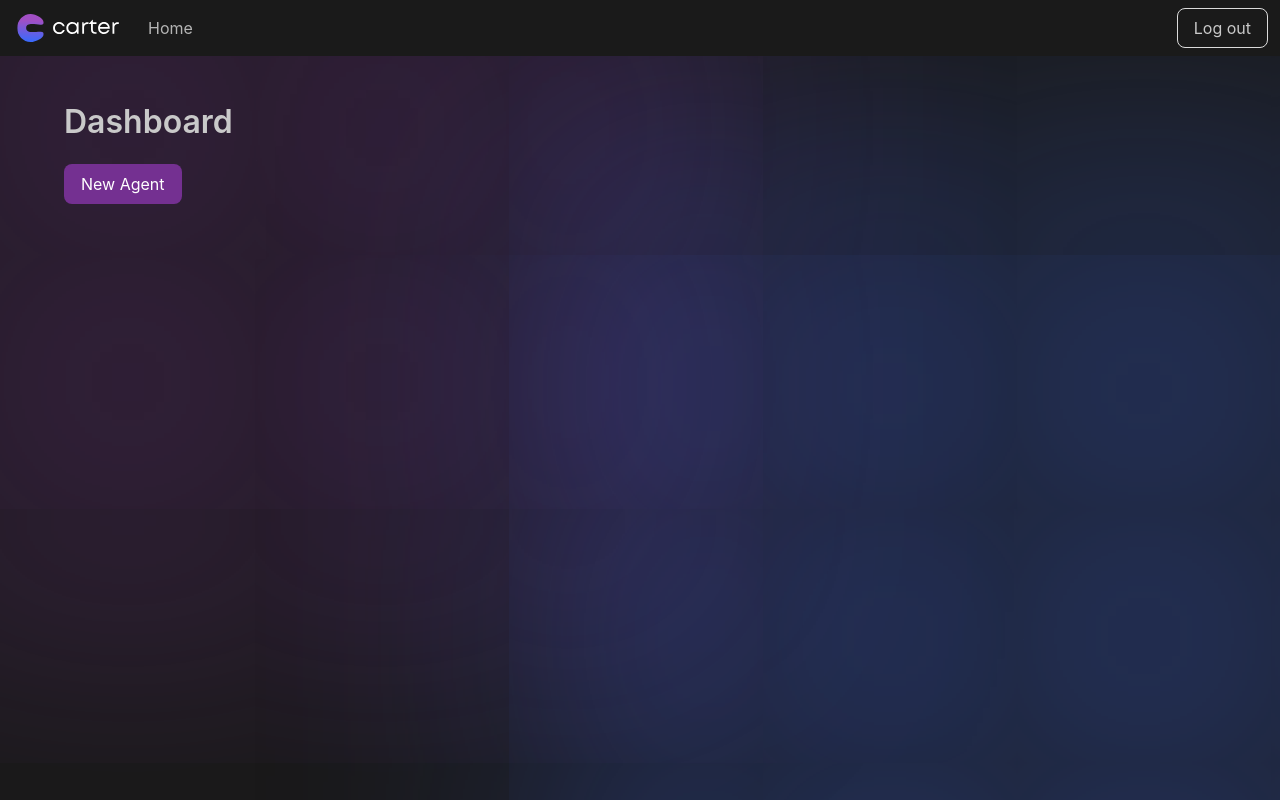
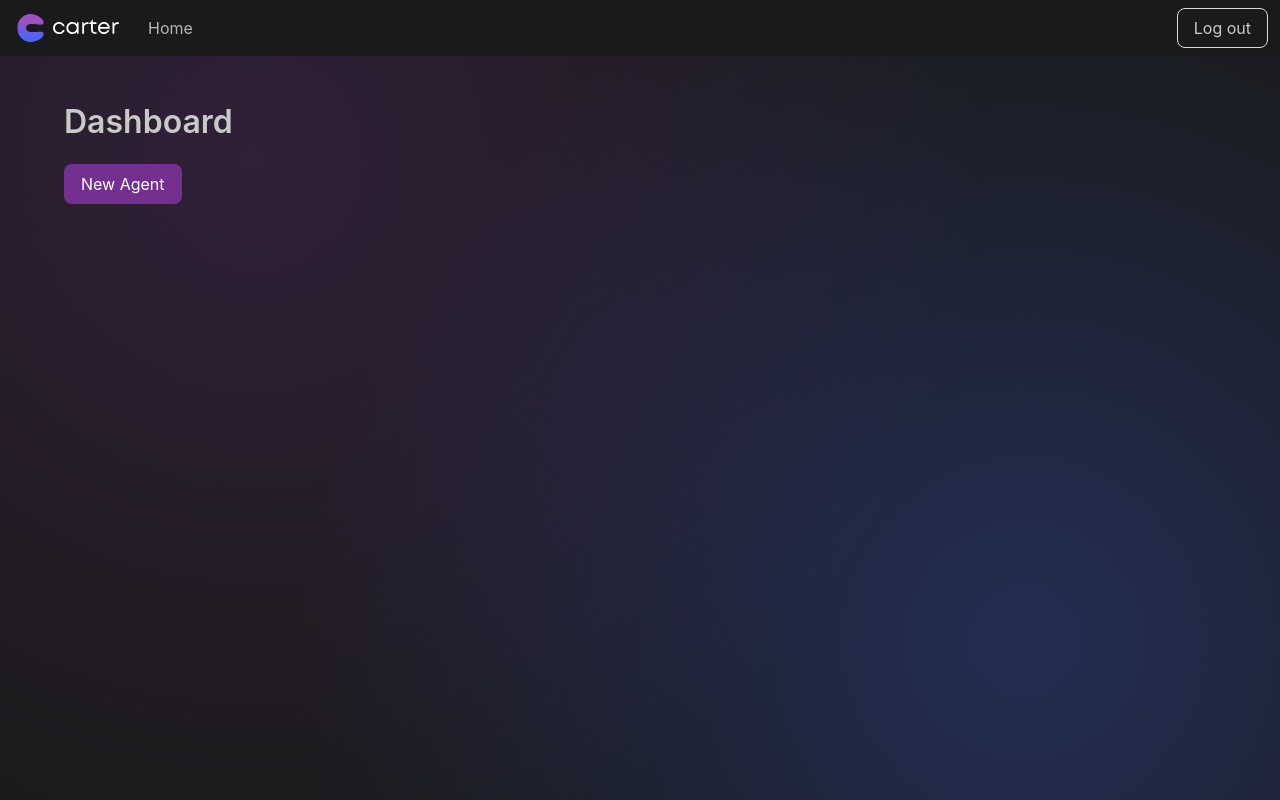
Before and after one commit to CallumWatkins/carter-new-agent, a Vue app in the folder client/: page / in a window 1280 px wide. Built offline with nearby package versions, Linux system fonts and the light colour scheme.

Commit message:
Fix and simplify radial glow on chromium

```diff
--- a/client/src/App.vue
+++ b/client/src/App.vue
@@ -61,23 +61,25 @@ const navOpen = ref(false);
 .radial-glow-1,
 .radial-glow-2 {
   position: absolute;
-  width: 1px;
-  height: 1px;
-  border-radius: 50%;
+  inset: 0;
+  width: 100vw;
+  height: 100vh;
 }
 
 .radial-glow-1 {
-  top: 20%;
-  left: 20%;
-  box-shadow: 0px 0px 1000px 500px hsl(282 50% 38% / 0.25);
-  background-color: hsl(282 50% 38% / 0.25);
+  background: radial-gradient(
+    circle at 20% 20%,
+    hsl(282 50% 38% / 0.25) 0%,
+    hsl(282 50% 38% / 0) 60%
+  );
 }
 
 .radial-glow-2 {
-  bottom: 20%;
-  right: 20%;
-  box-shadow: 0px 0px 1000px 500px hsl(225 97% 61% / 0.25);
-  background-color: hsl(225 97% 61% / 0.25);
+  background: radial-gradient(
+    circle at 80% 80%,
+    hsl(225 97% 61% / 0.25) 0%,
+    hsl(225 97% 61% / 0) 60%
+  );
 }
 
 .fade-enter-active,
```
